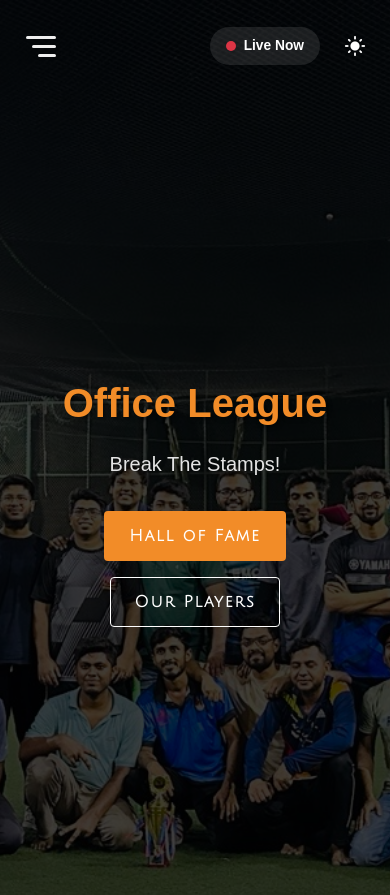
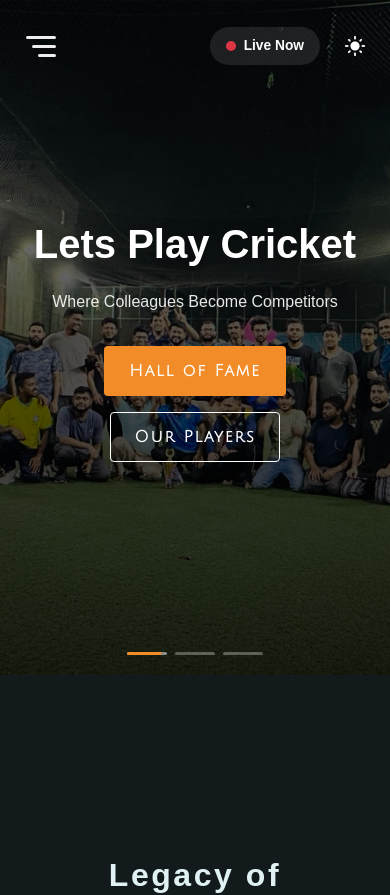
Before and after one commit to araf-office/fsmb-cricket-club, a React (Vite) app: page / in a window 390 px wide. Shown: the top 895 px of the page. Built offline with nearby package versions, Linux system fonts and the light colour scheme; no server answers; a web font is replaced by a local one.

Commit message:
Refactor: Update framer-motion version, enhance Preloader component with animations, and improve HeroSection with mouse tracking and cricket ball effects

```diff
--- a/package.json
+++ b/package.json
@@ -11,7 +11,7 @@
   },
   "dependencies": {
     "axios": "^1.9.0",
-    "framer-motion": "^12.9.4",
+    "framer-motion": "^12.10.5",
     "react": "^19.0.0",
     "react-dom": "^19.0.0",
     "react-router-dom": "^7.5.3",
--- a/src/App.scss
+++ b/src/App.scss
@@ -18,6 +18,7 @@
 @use './styles/pages/hall-of-fame';
 @use './styles/pages/leaderboard';
 @use './styles/components/common/fonts';
+@use './styles/components/common/preloader';
 
 .app {
   display: flex;
--- a/src/components/home/HeroSection.tsx
+++ b/src/components/home/HeroSection.tsx
@@ -3,12 +3,12 @@ import { useEffect, useState, useRef } from 'react'
 
 function HeroSection() {
   const [currentSlide, setCurrentSlide] = useState(0);
+  const [mousePosition, setMousePosition] = useState({ x: 0, y: 0 });
   const intervalRef = useRef<number | null>(null);
+  const containerRef = useRef<HTMLDivElement>(null);
 
-  // Using smaller, optimized images
   const slides = [
     {
-      // Use a small, compressed image - these are just examples
       imageUrl: 'src/assets/hero/hero_1.jpg',
       title: 'Lets Play Cricket',
       subtitle: 'Where Colleagues Become Competitors',
@@ -25,19 +25,57 @@ function HeroSection() {
     }
   ];
 
-  // More efficient animation handling
+  // Mouse tracking for cricket ball
+    useEffect(() => {
+      let animationId: number;
+      let targetX = 0;
+      let targetY = 0;
+      let currentX = 0;
+      let currentY = 0;
+      const handleMouseMove = (e: MouseEvent) => {
+        if (containerRef.current) {
+          const rect = containerRef.current.getBoundingClientRect();
+          targetX = e.clientX - rect.left;
+          targetY = e.clientY - rect.top;
+        }
+      };
+
+    // Smooth animation loop
+        const animate = () => {
+          // Lerp (linear interpolation) for smooth movement
+          currentX += (targetX - currentX) * 0.1;
+          currentY += (targetY - currentY) * 0.1;
+
+          setMousePosition({
+            x: currentX,
+            y: currentY
+          });
+
+          animationId = requestAnimationFrame(animate);
+        };
+
+        const container = containerRef.current;
+        if (container) {
+          container.addEventListener('mousemove', handleMouseMove);
+          animate();
+        }
+
+        return () => {
+          if (container) {
+            container.removeEventListener('mousemove', handleMouseMove);
+          }
+          if (animationId) {
+            cancelAnimationFrame(animationId);
+          }
+        };
+        }, []);
+
+  // Auto slide
   useEffect(() => {
-    // Clear previous interval if it exists
-    if (intervalRef.current) {
-      clearInterval(intervalRef.current);
-    }
-
-    // Set new interval
     intervalRef.current = window.setInterval(() => {
       setCurrentSlide(prev => (prev + 1) % slides.length);
-    }, 5000);
+    }, 7000);
 
-    // Cleanup
     return () => {
       if (intervalRef.current) {
         clearInterval(intervalRef.current);
@@ -45,27 +83,66 @@ function HeroSection() {
     };
   }, [slides.length]);
 
+  const goToSlide = (index: number) => {
+    setCurrentSlide(index);
+  };
+
   return (
-    <section className="hero-section">
+    <section className="hero-section" ref={containerRef}>
+      {/* Simple gradient overlay */}
+      <div className="hero-gradient-overlay" />
+
+      {/* Moving cricket ball */}
+      <div
+        className="cricket-ball-float"
+        style={{
+          left: `${mousePosition.x}px`,
+          top: `${mousePosition.y}px`
+        }}
+      />
+
+      {/* Slider with CSS transitions */}
       <div className="hero-slider">
         {slides.map((slide, index) => (
           <div
             key={index}
             className={`hero-slide ${index === currentSlide ? 'active' : ''}`}
-            // Only load the current and next image to save resources
-            style={index === currentSlide || index === (currentSlide + 1) % slides.length ? { backgroundImage: `url(${slide.imageUrl})` } : {}}
+            style={{ backgroundImage: `url(${slide.imageUrl})` }}
           >
             <div className="overlay">
               <div className="hero-content">
-                <h1>{slide.title}</h1>
-                <p>{slide.subtitle}</p>
-                <div className="button-group">
-                  <a href="/hall-of-fame" className="btn btn-accent">Hall of Fame</a>
-                  <a href="/players" className="btn btn-outline-light">Our Players</a>
+                <h1 className={`hero-title ${index === currentSlide ? 'animate' : ''}`}>
+                  {slide.title}
+                </h1>
+
+                <p className={`hero-subtitle ${index === currentSlide ? 'animate' : ''}`}>
+                  {slide.subtitle}
+                </p>
+
+                <div className={`button-group ${index === currentSlide ? 'animate' : ''}`}>
+                  <a href="/hall-of-fame" className="btn btn-accent">
+                    Hall of Fame
+                  </a>
+                  <a href="/players" className="btn btn-outline-light">
+                    Our Players
+                  </a>
                 </div>
               </div>
             </div>
           </div>
+        ))}
+      </div>
+
+      {/* Slide Navigation */}
+      <div className="slide-nav">
+        {slides.map((_, index) => (
+          <button
+            key={index}
+            className={`nav-dot ${index === currentSlide ? 'active' : ''}`}
+            onClick={() => goToSlide(index)}
+          >
+            <span className="progress" />
+          </button>
         ))}
       </div>
     </section>
--- a/src/pages/HallofFame.tsx
+++ b/src/pages/HallofFame.tsx
@@ -3,6 +3,7 @@ import { useState, useEffect } from 'react';
 import { useNavigate } from 'react-router-dom';
 import { cacheService } from '../services/cacheService';
 import Preloader from '../components/common/PreLoader';
+import { AnimatePresence } from 'framer-motion';
 import { getPlayerImage } from '../utils/imageUtils';
 
 interface CategoryType {
@@ -161,7 +162,9 @@ function HallOfFame() {
     return (
       <div className="hall-of-fame-page">
         <div className="container section">
-          <Preloader />
+        <AnimatePresence>
+          {loading && <Preloader />}
+        </AnimatePresence>
         </div>
       </div>
     );
--- a/src/pages/Leaderboard.tsx
+++ b/src/pages/Leaderboard.tsx
@@ -3,6 +3,7 @@ import { useState, useEffect } from 'react';
 import { Link } from 'react-router-dom';
 import { cacheService } from '../services/cacheService';
 import Preloader from '../components/common/PreLoader';
+import { AnimatePresence } from 'framer-motion';
 import { getPlayerImage } from '../utils/imageUtils';
 
 interface LeaderboardPlayer {
@@ -173,7 +174,9 @@ function Leaderboard() {
     return (
       <div className="leaderboard-page">
         <div className="container section">
-          <Preloader />
+        <AnimatePresence>
+          {loading && <Preloader />}
+        </AnimatePresence>
         </div>
       </div>
     );
--- a/src/pages/PlayerDetail.tsx
+++ b/src/pages/PlayerDetail.tsx
@@ -11,6 +11,7 @@ import { usePlayerData } from '../hooks/usePlayerData';
 import { getPlayerImage } from '../utils/imageUtils';
 import { PlayerData } from '../types/playerTypes';
 import Preloader from '../components/common/PreLoader';
+import { AnimatePresence } from 'framer-motion';
 import { cacheService } from '../services/cacheService';
 import MatchModal from '../components/player/MatchModal';
 
@@ -372,7 +373,9 @@ function PlayerDetail() {
     return (
       <div className="player-detail-page">
         <div className="container section">
-          <Preloader />
+        <AnimatePresence>
+          {loading && <Preloader />}
+        </AnimatePresence>
         </div>
       </div>
     );
--- a/src/pages/Players.tsx
+++ b/src/pages/Players.tsx
@@ -5,6 +5,7 @@ import { useState, useEffect } from 'react';
 import { getPlayerImage } from '../utils/imageUtils';
 import { PlayerData } from '../types/playerTypes';
 import Preloader from '../components/common/PreLoader';
+import { AnimatePresence } from 'framer-motion';
 
 function Players() {
   const { players, loading, error } = usePlayerData();
@@ -65,7 +66,9 @@ function Players() {
     return (
       <div className="players-page">
         <div className="container section">
-          <Preloader />
+        <AnimatePresence>
+          {loading && <Preloader />}
+        </AnimatePresence>
         </div>
       </div>
     );
--- a/src/styles/components/common/_index.scss
+++ b/src/styles/components/common/_index.scss
@@ -1,3 +1,4 @@
 @forward 'header';
 @forward 'footer';
 @forward 'go-to-top';
+@forward 'preloader';
--- /dev/null
+++ b/src/styles/components/common/_preloader.scss
@@ -0,0 +1,110 @@
+.cricket-preloader {
+  position: fixed;
+  inset: 0;
+  background: var(--backgroundColor);
+  display: flex;
+  align-items: center;
+  justify-content: center;
+  z-index: 9999;
+
+  .preloader-content {
+    position: relative;
+    width: 300px;
+    height: 200px;
+
+    // Cricket Bat
+    .cricket-bat {
+      position: absolute;
+      width: 20px;
+      height: 120px;
+      background: linear-gradient(180deg, #8B4513 0%, #654321 60%, #8B4513 100%);
+      border-radius: 10px;
+      top: 50%;
+      left: 50%;
+      transform-origin: bottom center;
+      transform: translate(-50%, -100%);
+
+      // Bat handle
+      &:before {
+        content: '';
+        position: absolute;
+        width: 16px;
+        height: 40px;
+        background: #4A2511;
+        bottom: -40px;
+        left: 2px;
+        border-radius: 0 0 8px 8px;
+      }
+
+      // Bat blade
+      &:after {
+        content: '';
+        position: absolute;
+        width: 40px;
+        height: 60px;
+        background: #D2B48C;
+        top: -10px;
+        left: -10px;
+        border-radius: 10px 10px 5px 5px;
+        box-shadow: inset 0 0 10px rgba(0,0,0,0.2);
+      }
+    }
+
+    // Cricket Ball
+    .cricket-ball {
+      position: absolute;
+      width: 30px;
+      height: 30px;
+      background: radial-gradient(circle at 30% 30%, #ff6666, #cc0000);
+      border-radius: 50%;
+      top: 50%;
+      left: 50%;
+      transform: translate(-50%, -50%);
+      box-shadow: 0 4px 8px rgba(0, 0, 0, 0.3);
+
+      // Ball seam
+      &:after {
+        content: '';
+        position: absolute;
+        width: 100%;
+        height: 100%;
+        border: 2px solid rgba(255, 255, 255, 0.9);
+        border-radius: 50%;
+        clip-path: polygon(0 45%, 100% 45%, 100% 55%, 0 55%);
+      }
+    }
+
+    // Loading text
+    .loading-text {
+      position: absolute;
+      bottom: -50px;
+      left: 50%;
+      transform: translateX(-50%);
+      font-family: var(--fontMono);
+      font-size: 1.2rem;
+      color: var(--textPrimary);
+      text-align: center;
+      margin: 0;
+    }
+  }
+}
+
+// Dark theme adjustments
+[data-theme="dark"] {
+  .cricket-preloader {
+    background: var(--backgroundColor);
+
+    .cricket-bat {
+      box-shadow: 0 0 20px rgba(255, 255, 255, 0.1);
+    }
+  }
+}
+
+// Mobile responsive
+@media (max-width: 768px) {
+  .cricket-preloader {
+    .preloader-content {
+      transform: scale(0.8);
+    }
+  }
+}
--- a/src/styles/components/home/_hero-section.scss
+++ b/src/styles/components/home/_hero-section.scss
@@ -3,9 +3,56 @@
 
 .hero-section {
   position: relative;
-  height: 80vh;
-  min-height: 1000px;
+  height: 100vh;
   overflow: hidden;
+  cursor: none; // Hide cursor since we're using the ball
+
+  // Simple gradient overlay
+  .hero-gradient-overlay {
+    position: absolute;
+    inset: 0;
+    background: linear-gradient(
+      135deg,
+      rgba(var(--primaryColor), 0.05) 0%,
+      rgba(var(--accentColor), 0.05) 100%
+    );
+    z-index: 1;
+  }
+
+  // Floating cricket ball that follows mouse
+  .cricket-ball-float {
+    position: absolute;
+    width: 25px;
+    height: 25px;
+    background: radial-gradient(circle at 30% 30%, #ff6666, #cc0000);
+    border-radius: 50%;
+    z-index: 9999;
+    transform: translate(-50%, -50%);
+    box-shadow: 0 4px 8px rgba(0, 0, 0, 0.3);
+    pointer-events: none;
+    animation: spinBall 3s linear infinite;
+    // Cricket ball seam
+    &:after {
+      content: '';
+      position: absolute;
+      width: 100%;
+      height: 100%;
+      border: 1px solid rgba(255, 255, 255, 0.8);
+      border-radius: 50%;
+      clip-path: polygon(0 45%, 100% 45%, 100% 55%, 0 55%);
+    }
+
+    // Second seam for more realistic look
+    &:before {
+      content: '';
+      position: absolute;
+      width: 100%;
+      height: 100%;
+      border: 1px solid rgba(255, 255, 255, 0.8);
+      border-radius: 50%;
+      clip-path: polygon(45% 0, 55% 0, 55% 100%, 45% 100%);
+    }
+    }
 
   .hero-slider {
     height: 100%;
@@ -20,27 +67,27 @@
     height: 100%;
     background-size: cover;
     background-position: center;
-    background-color: $gray-800; // Fallback color
     opacity: 0;
-    visibility: hidden;
-    transition: opacity 1s ease, visibility 1s ease;
-    will-change: opacity, visibility; // Optimize for animation
+    transition: opacity 0.8s ease;
 
     &.active {
       opacity: 1;
-      visibility: visible;
-      z-index: 1;
-    }
     }
 
     .overlay {
       position: absolute;
       inset: 0;
-    background-color: rgba(0, 0, 0, 0.75);
+      background: linear-gradient(
+        to bottom,
+        rgba(0, 0, 0, 0.3) 0%,
+        rgba(0, 0, 0, 0.6) 50%,
+        rgba(0, 0, 0, 0.8) 100%
+      );
       display: flex;
       align-items: center;
       justify-content: center;
       z-index: 2;
+    }
   }
 
   .hero-content {
@@ -50,42 +97,167 @@
     z-index: 3;
     max-width: 800px;
 
-    h1 {
+    .hero-title {
       font-family: var(--fontTitle);
-      font-size: 5rem;
-      font-Weight: var(--weightSemibold);
+      font-size: clamp(2.5rem, 7vw, 5rem);
+      font-weight: 900;
       margin-bottom: 1rem;
-      text-shadow: 2px 2px 4px rgba(0, 0, 0, 0.5);
-      color: var(--accentColorLight);
-      [data-theme="dark"] & {
-        color: var(--accentColor);
-      }
-      @media (max-width: 768px) {
-        font-size: 2.5rem;
+      opacity: 0;
+      transform: translateY(30px);
+      transition: all 0.8s ease;
+
+      &.animate {
+        opacity: 1;
+        transform: translateY(0);
       }
     }
 
-    p {
+    .hero-subtitle {
       font-family: var(--fontTitle);
-      font-size: 1.5rem;
+      font-size: clamp(1rem, 2.5vw, 1.5rem);
       margin-bottom: 2rem;
-      color: rgb(228, 228, 228);
+      color: rgba(255, 255, 255, 0.9);
+      opacity: 0;
+      transform: translateY(20px);
+      transition: all 0.8s ease 0.2s;
 
-      @media (max-width: 768px) {
-        font-size: 1.25rem;
+      &.animate {
+        opacity: 1;
+        transform: translateY(0);
       }
     }
 
     .button-group {
       display: flex;
-
       gap: 1rem;
       justify-content: center;
+      flex-wrap: wrap;
+      opacity: 0;
+      transform: translateY(20px);
+      transition: all 0.8s ease 0.4s;
 
-      @media (max-width: 576px) {
-        flex-direction: column;
-        align-items: center;
+      &.animate {
+        opacity: 1;
+        transform: translateY(0);
+      }
+
+      .btn {
+        position: relative;
+        overflow: hidden;
+        transition: all 0.3s ease;
+        cursor: pointer !important; // Make sure buttons show pointer cursor
+
+        &:before {
+          content: '';
+          position: absolute;
+          top: 50%;
+          left: 50%;
+          width: 0;
+          height: 0;
+          border-radius: 50%;
+          background: rgba(255, 255, 255, 0.1);
+          transform: translate(-50%, -50%);
+          transition: width 0.6s, height 0.6s;
+        }
+
+        &:hover {
+          transform: translateY(-2px);
+          box-shadow: 0 5px 15px rgba(0, 0, 0, 0.3);
+
+          &:before {
+            width: 300px;
+            height: 300px;
           }
         }
       }
     }
+  }
+
+  // Slide navigation
+  .slide-nav {
+    position: absolute;
+    bottom: 40px;
+    left: 50%;
+    transform: translateX(-50%);
+    display: flex;
+    gap: 1rem;
+    z-index: 10;
+
+    .nav-dot {
+      width: 60px;
+      height: 4px;
+      background: rgba(255, 255, 255, 0.3);
+      border: none;
+      border-radius: 2px;
+      cursor: pointer !important;
+      position: relative;
+      overflow: hidden;
+      transition: all 0.3s ease;
+
+      &:hover {
+        background: rgba(255, 255, 255, 0.5);
+      }
+
+      &.active {
+        background: rgba(255, 255, 255, 0.5);
+
+        .progress {
+          transform: scaleX(1);
+          animation: progressBar 7s linear;
+        }
+      }
+
+      .progress {
+        position: absolute;
+        top: 0;
+        left: 0;
+        height: 100%;
+        width: 100%;
+        background: var(--accentColor);
+        transform: scaleX(0);
+        transform-origin: left;
+      }
+    }
+  }
+}
+
+// Simple keyframe animations
+@keyframes progressBar {
+  0% { transform: scaleX(0); }
+  100% { transform: scaleX(1); }
+}
+
+// Dark theme adjustments
+[data-theme="dark"] {
+  .hero-section {
+    .hero-gradient-overlay {
+      background: linear-gradient(
+        135deg,
+        rgba(0, 0, 0, 0.1) 0%,
+        rgba(0, 0, 0, 0.2) 100%
+      );
+    }
+  }
+}
+
+// Responsive - show normal cursor on mobile
+@media (max-width: 768px) {
+  .hero-section {
+    height: 80vh;
+    cursor: auto; // Show normal cursor on mobile
+
+    .cricket-ball-float {
+      display: none; // Hide the ball on mobile devices
+    }
+
+    .slide-nav {
+      bottom: 20px;
+      gap: 0.5rem;
+
+      .nav-dot {
+        width: 40px;
+        height: 3px;
+      }
+    }
+  }
+}
```
Also changed, not shown: src/components/common/PreLoader.tsx (+46 -5 lines), 1 other file (tests, documents, lock files or other folders). Lines whose indentation alone changed are shown as unchanged.
